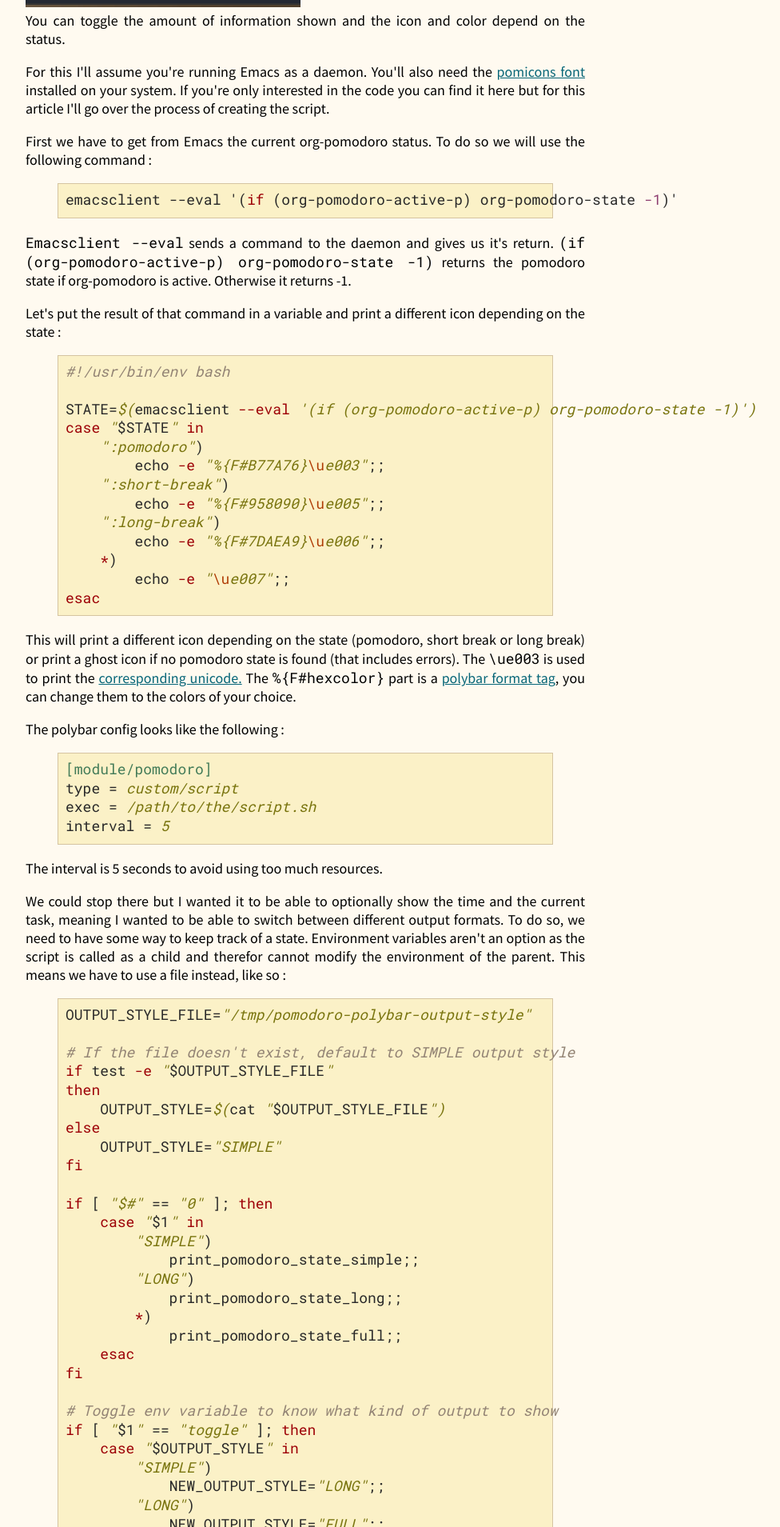
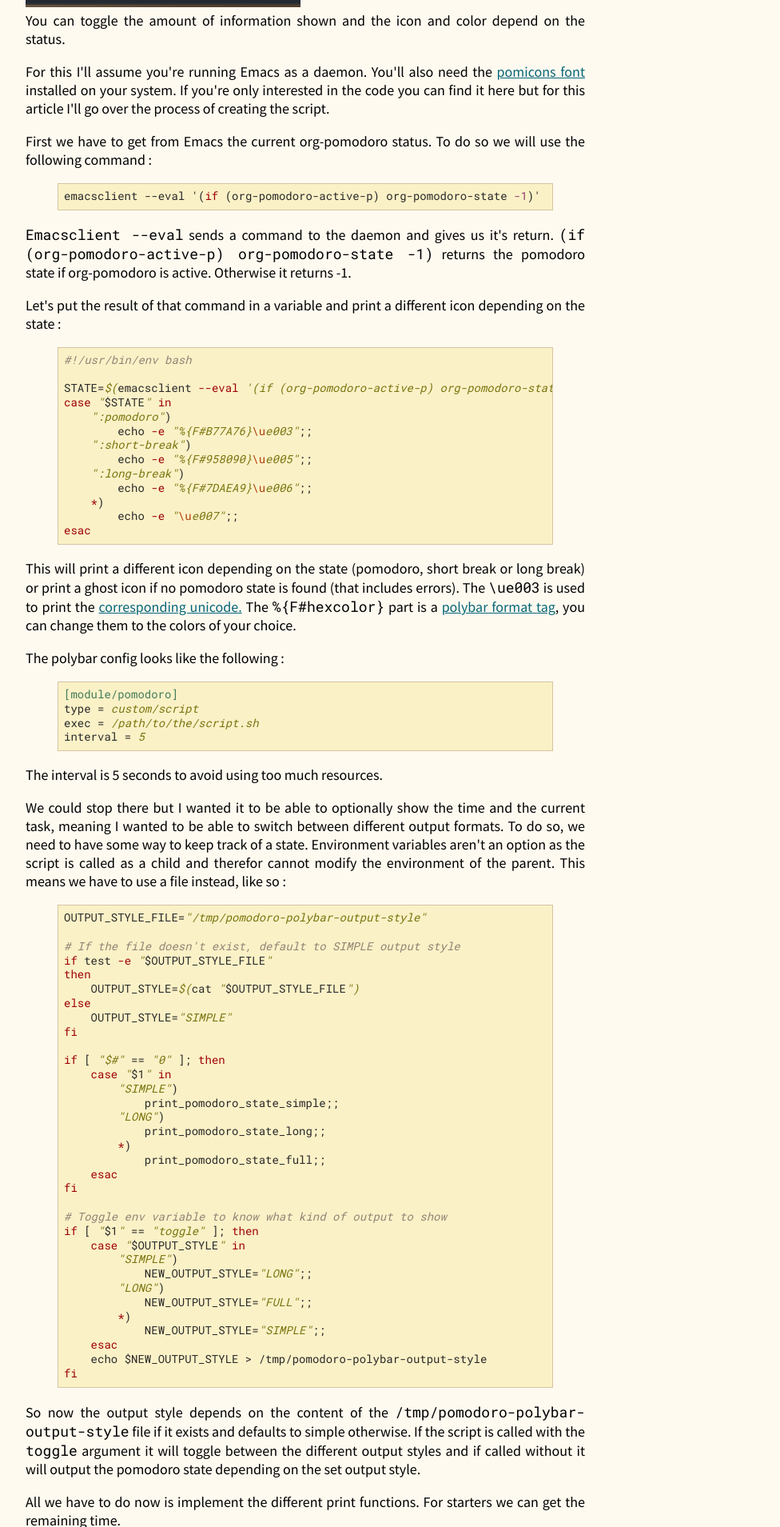
Before and after one commit to tmpbeing/tmpbeing, a Jekyll site: the page built from _posts/2019-07-05-integrating-org-pomodoro-to-polybar.html, in a window 1280 px wide. Shown: the part 336-2245 px from the top of the page at 80% size, without its empty margins (258-1234 px from the left). Built offline with Jekyll 4.4.1, drawn with Linux system fonts in a browser that asks for light colours.

Commit message:
Fixed code not fitting in highlight blocks

```diff
--- a/css/style.css
+++ b/css/style.css
@@ -159,6 +159,8 @@ main article pre {
   padding: 0.5em;
   line-height: 1.2;
   border: 1px solid #d5c4a1;
+  font-size: 14px;
+  overflow: auto;
 }
 
 /* Article navigation section */
```
